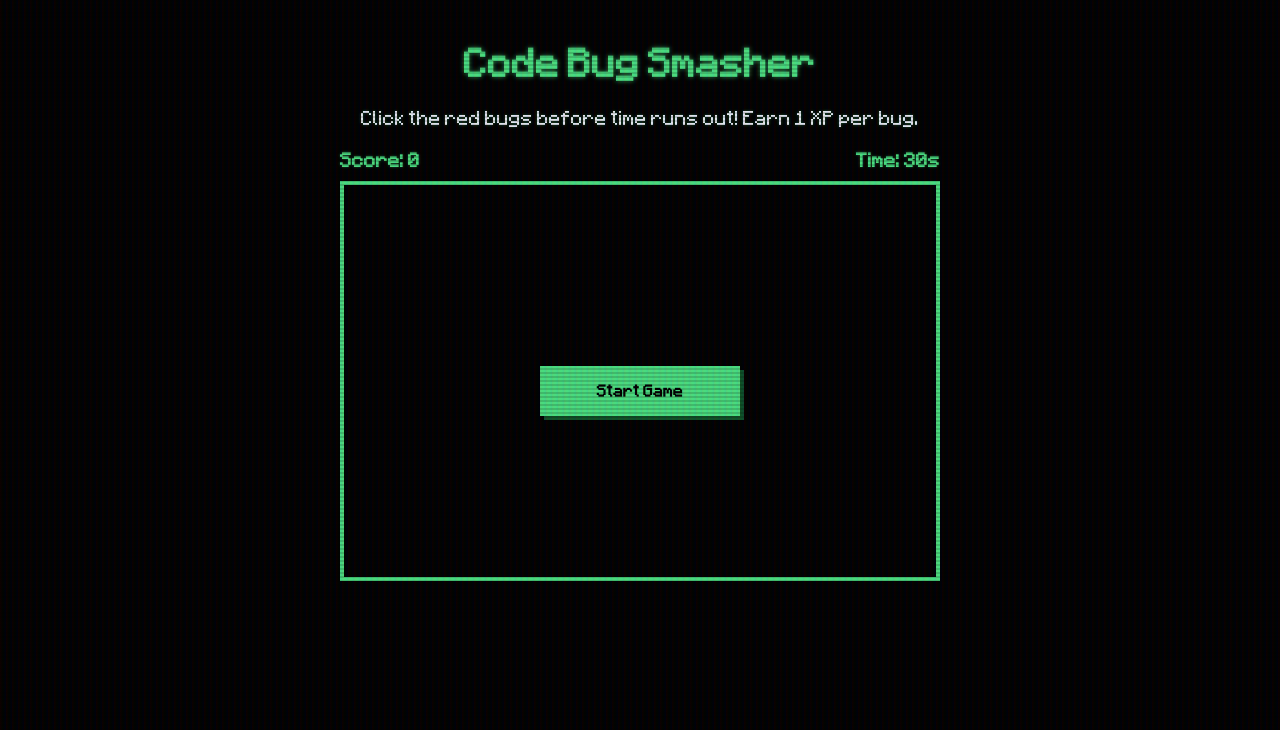
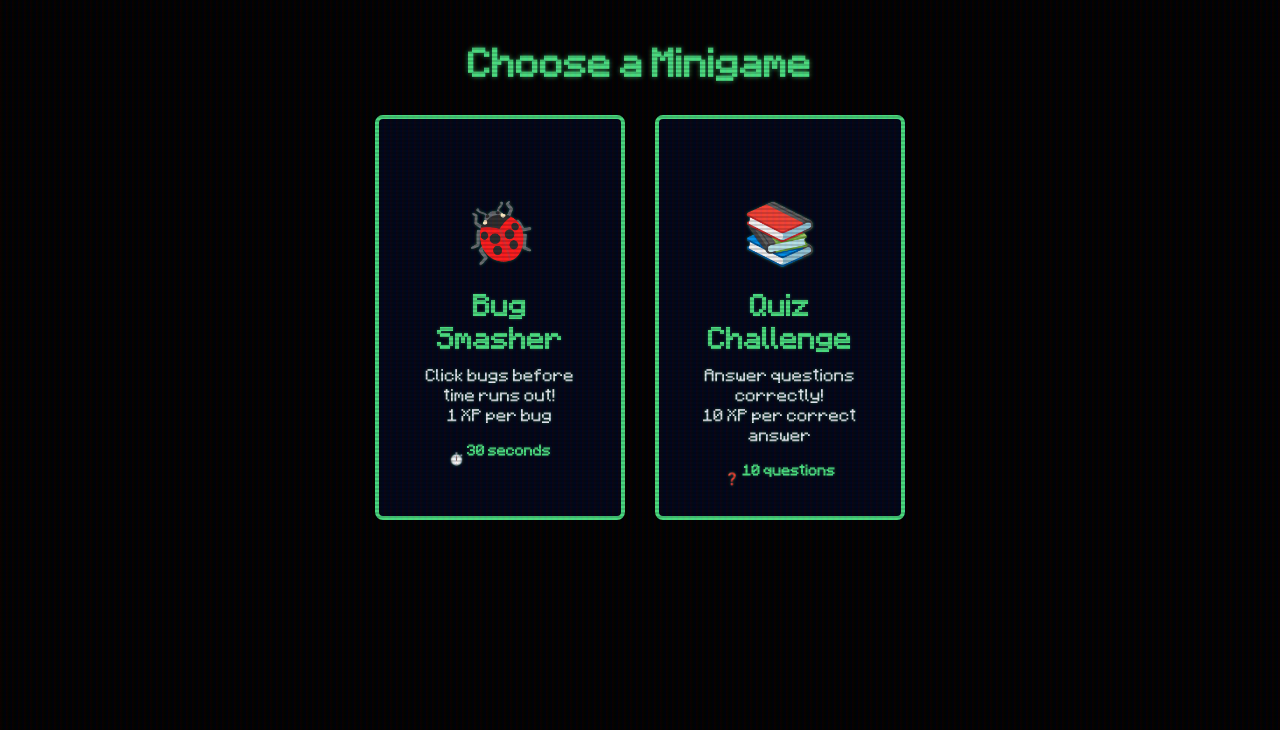
Before and after one commit to Elibaps/web-based-gamified-learning-system, a PHP site: page /minigame.php in a window 1280 px wide. Shown: the part 70-800 px from the top of the page. Run offline with PHP 8.4, Linux system fonts and the light colour scheme; a user stored in the database is signed in.

Commit message:
Add Quiz Challenge option to minigame menu
Added a second minigame option alongside Bug Smasher. Users can now select between:
- Bug Smasher: Click bugs for 1 XP each (30s timer)
- Quiz Challenge: Answer questions for 10 XP per correct answer (6 topics available)

Features include:
- Menu screen with game selection
- Back button to return to menu from either game
- Proper game state reset when navigating between games
- Topic selection for Quiz Challenge (HTML, CSS, JavaScript, React, Python, Database)

```diff
--- a/minigame.php
+++ b/minigame.php
@@ -5,27 +5,110 @@ if (!isset($_SESSION['username'])) {
     header('Location: login.php');
     exit();
 }
-$pageTitle = 'Bug Smasher — CodeNest';
+$pageTitle = 'Minigames — CodeNest';
 include 'includes/head.php';
 ?>
 <body class="dashboard-page" style="overflow: hidden;">
 <?php include 'includes/navbar.php'; ?>
 
 <div class="dashboard-wrapper" style="text-align: center; padding: 20px;">
-  <h1 style="color: var(--primary-color); text-shadow: 0 0 5px rgba(74, 222, 128, 0.6);">Code Bug Smasher</h1>
-  <p style="color: inherit; margin-bottom: 20px;">Click the red bugs before time runs out! Earn 1 XP per bug.</p>
+  <div id="menuScreen" style="display: flex; flex-direction: column; align-items: center; justify-content: center; min-height: 500px;">
+    <h1 style="color: var(--primary-color); text-shadow: 0 0 5px rgba(74, 222, 128, 0.6); margin-bottom: 30px;">Choose a Minigame</h1>
 
-  <div style="display: flex; justify-content: space-between; max-width: 600px; margin: 0 auto 10px auto;">
-    <span style="color: var(--primary-color); font-weight: bold;">Score: <span id="mgScore">0</span></span>
-    <span style="color: var(--primary-color); font-weight: bold;">Time: <span id="mgTime">30</span>s</span>
+    <div style="display: flex; gap: 30px; flex-wrap: wrap; justify-content: center;">
+      <!-- Bug Smasher Option -->
+      <div style="background: var(--card-bg); border: 4px solid var(--primary-color); padding: 30px; border-radius: 8px; cursor: pointer; transition: all 0.3s; width: 250px;" onmouseover="this.style.transform='scale(1.05)'" onmouseout="this.style.transform='scale(1)'" onclick="selectGame('bugSmasher')">
+        <div style="font-size: 60px; margin-bottom: 15px;">🐞</div>
+        <h2 style="color: var(--primary-color); margin-bottom: 10px;">Bug Smasher</h2>
+        <p style="color: inherit; margin: 10px 0; font-size: 14px;">Click bugs before time runs out!<br/>1 XP per bug</p>
+        <span style="color: var(--primary-color); font-size: 12px; font-weight: bold;">⏱️ 30 seconds</span>
+      </div>
+
+      <!-- Quiz Challenge Option -->
+      <div style="background: var(--card-bg); border: 4px solid var(--primary-color); padding: 30px; border-radius: 8px; cursor: pointer; transition: all 0.3s; width: 250px;" onmouseover="this.style.transform='scale(1.05)'" onmouseout="this.style.transform='scale(1)'" onclick="selectGame('quiz')">
+        <div style="font-size: 60px; margin-bottom: 15px;">📚</div>
+        <h2 style="color: var(--primary-color); margin-bottom: 10px;">Quiz Challenge</h2>
+        <p style="color: inherit; margin: 10px 0; font-size: 14px;">Answer questions correctly!<br/>10 XP per correct answer</p>
+        <span style="color: var(--primary-color); font-size: 12px; font-weight: bold;">❓ 10 questions</span>
+      </div>
+    </div>
   </div>
 
-  <div id="gameArea" style="width: 600px; height: 400px; background: var(--bg-color); border: 4px solid var(--primary-color); margin: 0 auto; position: relative; overflow: hidden; cursor: crosshair;">
-    <button id="startBtn" class="btn" style="position: absolute; top: 50%; left: 50%; transform: translate(-50%, -50%); width: 200px;">Start Game</button>
+  <!-- Bug Smasher Game Screen -->
+  <div id="bugSmasherScreen" style="display: none;">
+    <div style="display: flex; justify-content: space-between; align-items: center; margin-bottom: 10px;">
+      <button class="btn" onclick="backToMenu()" style="width: 100px;">← Back</button>
+      <h1 style="color: var(--primary-color); text-shadow: 0 0 5px rgba(74, 222, 128, 0.6); flex: 1; margin: 0;">Bug Smasher</h1>
+      <div style="width: 100px;"></div>
+    </div>
+    <p style="color: inherit; margin-bottom: 20px;">Click the bugs before time runs out! Earn 1 XP per bug.</p>
+
+    <div style="display: flex; justify-content: space-between; max-width: 600px; margin: 0 auto 10px auto;">
+      <span style="color: var(--primary-color); font-weight: bold;">Score: <span id="mgScore">0</span></span>
+      <span style="color: var(--primary-color); font-weight: bold;">Time: <span id="mgTime">30</span>s</span>
+    </div>
+
+    <div id="gameArea" style="width: 600px; height: 400px; background: var(--bg-color); border: 4px solid var(--primary-color); margin: 0 auto; position: relative; overflow: hidden; cursor: crosshair;">
+      <button id="startBtn" class="btn" style="position: absolute; top: 50%; left: 50%; transform: translate(-50%, -50%); width: 200px;">Start Game</button>
+    </div>
+  </div>
+
+  <!-- Quiz Topic Selection Screen -->
+  <div id="quizTopicScreen" style="display: none;">
+    <div style="display: flex; justify-content: space-between; align-items: center; margin-bottom: 20px;">
+      <button class="btn" onclick="backToMenu()" style="width: 100px;">← Back</button>
+      <h1 style="color: var(--primary-color); text-shadow: 0 0 5px rgba(74, 222, 128, 0.6); flex: 1; margin: 0;">Select a Topic</h1>
+      <div style="width: 100px;"></div>
+    </div>
+
+    <div style="display: grid; grid-template-columns: repeat(auto-fit, minmax(150px, 1fr)); gap: 15px; max-width: 600px; margin: 0 auto;">
+      <button class="btn" onclick="startQuiz('HTML')" style="padding: 20px; font-size: 14px;">HTML</button>
+      <button class="btn" onclick="startQuiz('CSS')" style="padding: 20px; font-size: 14px;">CSS</button>
+      <button class="btn" onclick="startQuiz('JavaScript')" style="padding: 20px; font-size: 14px;">JavaScript</button>
+      <button class="btn" onclick="startQuiz('React')" style="padding: 20px; font-size: 14px;">React</button>
+      <button class="btn" onclick="startQuiz('Python')" style="padding: 20px; font-size: 14px;">Python</button>
+      <button class="btn" onclick="startQuiz('Database')" style="padding: 20px; font-size: 14px;">Database</button>
+    </div>
   </div>
 </div>
 
 <script>
+// Menu Navigation
+function selectGame(game) {
+  document.getElementById('menuScreen').style.display = 'none';
+  document.getElementById('quizTopicScreen').style.display = 'none';
+  if (game === 'bugSmasher') {
+    document.getElementById('bugSmasherScreen').style.display = 'block';
+  } else if (game === 'quiz') {
+    document.getElementById('quizTopicScreen').style.display = 'block';
+  }
+}
+
+function backToMenu() {
+  document.getElementById('menuScreen').style.display = 'flex';
+  document.getElementById('bugSmasherScreen').style.display = 'none';
+  document.getElementById('quizTopicScreen').style.display = 'none';
+
+  // Reset bug smasher game
+  score = 0;
+  time = 30;
+  isPlaying = false;
+  clearInterval(gameInterval);
+  clearInterval(bugInterval);
+  document.getElementById('mgScore').innerText = '0';
+  document.getElementById('mgTime').innerText = '30';
+  document.getElementById('gameArea').innerHTML = '<button id="startBtn" class="btn" style="position: absolute; top: 50%; left: 50%; transform: translate(-50%, -50%); width: 200px;">Start Game</button>';
+  document.getElementById('startBtn').addEventListener('click', function() {
+    this.style.display = 'none';
+    startGame();
+  });
+}
+
+function startQuiz(topic) {
+  window.location.href = 'quiz.php?topic=' + encodeURIComponent(topic);
+}
+
+// Bug Smasher Game Logic
 let score = 0;
 let time = 30;
 let gameInterval;
```
